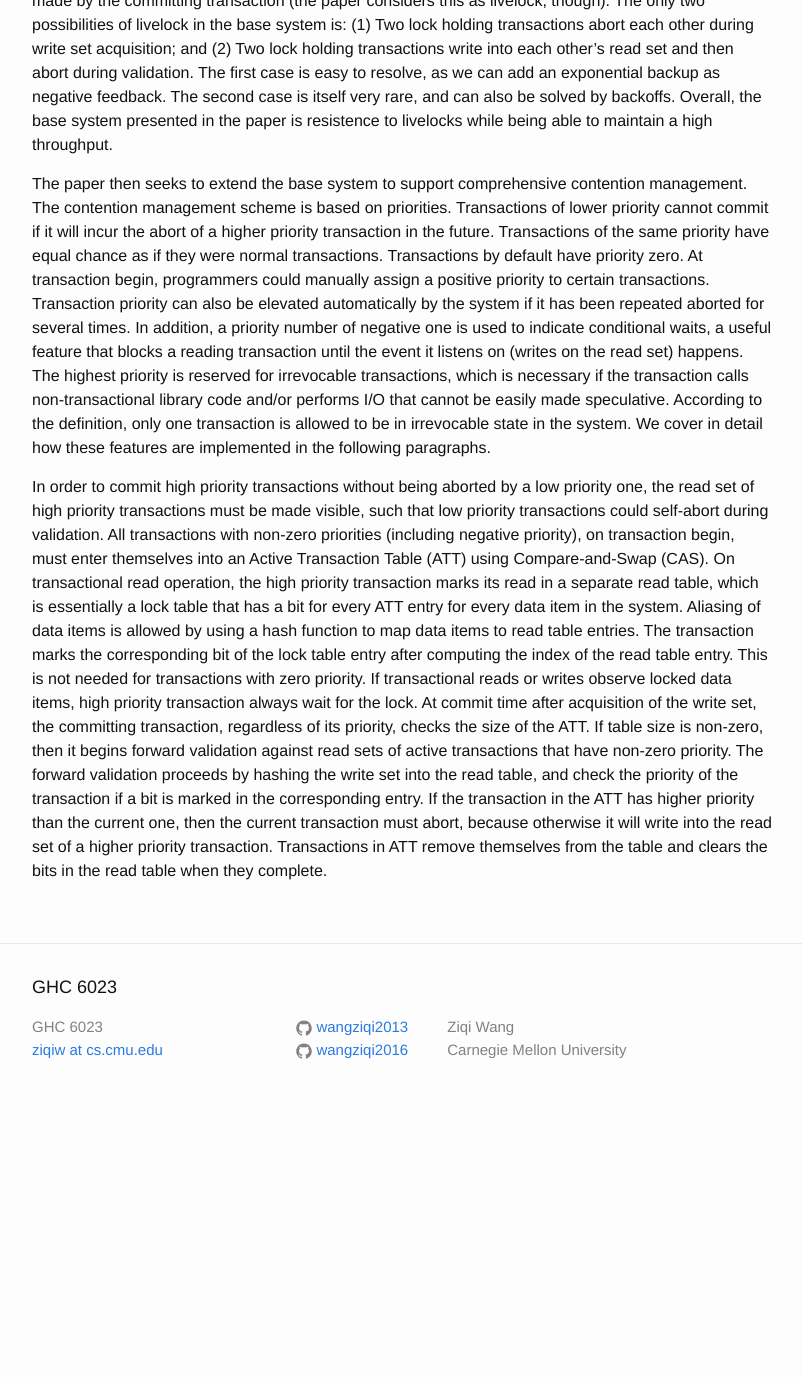
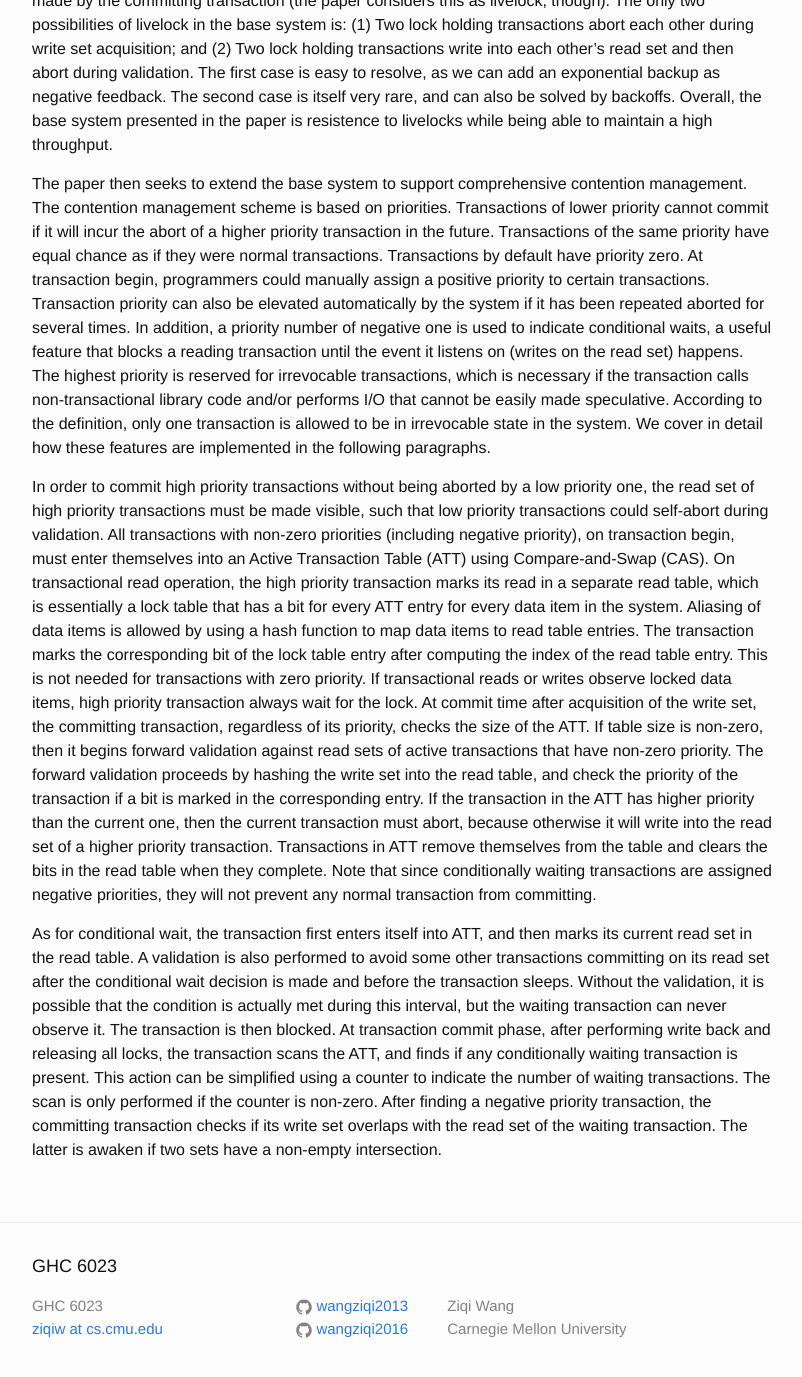
Before and after one commit to wangziqi2013/wangziqi2013.github.io, a Jekyll site: the page built from _posts/2018-07-03-A-Comprehensive-Strategy-for-Contention-Management-In-STM.markdown, in a window 1280 px wide and 1400 px high, scrolled down 2699 px. Shown: the top 1377 px of the window, without its empty margins (238-1040 px from the left). Built offline with Jekyll 4.4.1, drawn with Linux system fonts in a browser that asks for light colours; before the commit the page ends 3820 px from its top, so only the background shows below that.

Commit message:
Finish cond wait

```diff
--- a/_posts/2018-07-03-A-Comprehensive-Strategy-for-Contention-Management-In-STM.markdown
+++ b/_posts/2018-07-03-A-Comprehensive-Strategy-for-Contention-Management-In-STM.markdown
@@ -121,3 +121,15 @@ forward validation proceeds by hashing the write set into the read table, and ch
 if a bit is marked in the corresponding entry. If the transaction in the ATT has higher priority than the current one,
 then the current transaction must abort, because otherwise it will write into the read set of a higher priority transaction.
 Transactions in ATT remove themselves from the table and clears the bits in the read table when they complete.
+Note that since conditionally waiting transactions are assigned negative priorities, they will not prevent any normal
+transaction from committing.
+
+As for conditional wait, the transaction first enters itself into ATT, and then marks its current read set in the read
+table. A validation is also performed to avoid some other transactions committing on its read set after the
+conditional wait decision is made and before the transaction sleeps. Without the validation, it is possible that the
+condition is actually met during this interval, but the waiting transaction can never observe it. The transaction is then
+blocked. At transaction commit phase, after performing write back and releasing all locks, the transaction scans the
+ATT, and finds if any conditionally waiting transaction is present. This action can be simplified using a counter to
+indicate the number of waiting transactions. The scan is only performed if the counter is non-zero. After finding a
+negative priority transaction, the committing transaction checks if its write set overlaps with the read set of the
+waiting transaction. The latter is awaken if two sets have a non-empty intersection.
```
